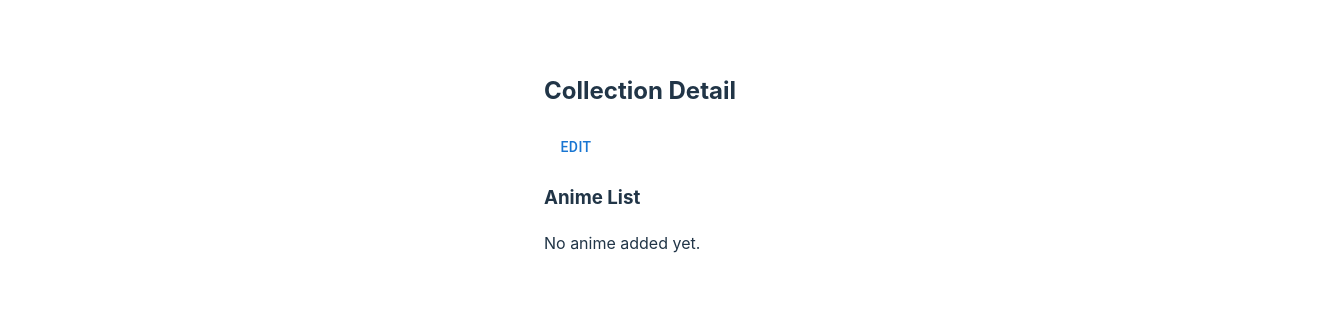
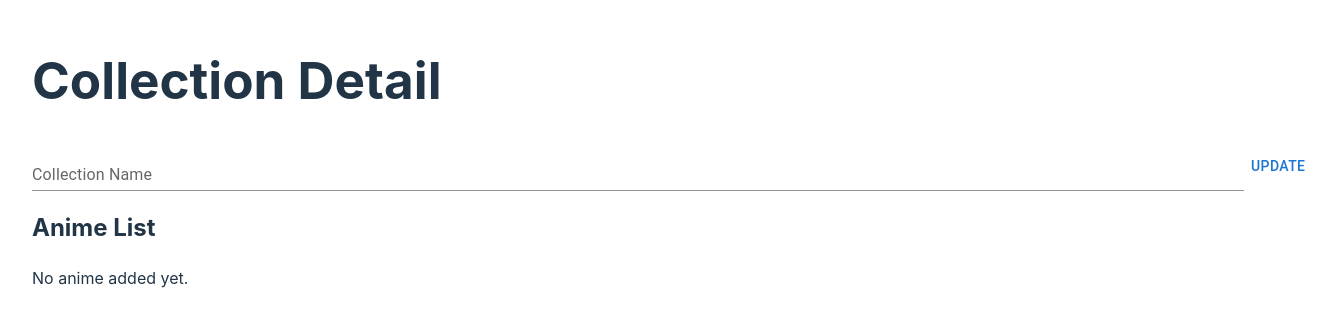
Before and after one commit to adityaputral/anime-list-collection, a React (Vite) app: page /collection-list/1/detail in a window 1280 px wide. Shown: the part 246-572 px from the top of the page, 1344 px wide, since content can reach past the window. Built offline with nearby package versions, Linux system fonts and the light colour scheme.

Commit message:
adjust collection detail styling

```diff
--- a/src/App.css
+++ b/src/App.css
@@ -1,7 +1,19 @@
 #root {
-  max-width: 1280px;
+  min-width: 1280px;
   margin: 0 auto;
   padding: 2rem;
+}
+
+@media only screen and (max-width: 1201px) {
+  #root {
+    min-width: 720px;
+  }
+}
+
+@media only screen and (max-width: 767px) {
+  #root {
+    min-width: 300px;
+  }
 }
 
 .logo {
--- a/src/pages/collection-detail/CollectionDetail.tsx
+++ b/src/pages/collection-detail/CollectionDetail.tsx
@@ -67,18 +67,20 @@ function CollectionDetail() {
   }, []);
   return (
     <>
-      <h2>Collection Detail</h2>
-      {editingCollection ? (
-        <TextField onChange={onTextChange} value={textValue} />
-      ) : (
-        textValue
-      )}
+      <h1>Collection Detail</h1>
+      <div css={{ display: 'flex' }}>
+        <TextField
+          fullWidth
+          label="Collection Name"
+          variant="standard"
+          onChange={onTextChange}
+          value={textValue}
+        />
 
-      <Button onClick={editingCollection ? editCollectionName : toggleEdit}>
-        {editingCollection ? 'Submit' : 'Edit'}
-      </Button>
+        <Button onClick={editCollectionName}>Update</Button>
+      </div>
 
-      <h3>Anime List</h3>
+      <h2>Anime List</h2>
       {collectionDetailData &&
       collectionDetailData.animeList &&
       collectionDetailData.animeList.length > 0 ? (
--- a/src/pages/collection-listing/CollectionListing.tsx
+++ b/src/pages/collection-listing/CollectionListing.tsx
@@ -74,7 +74,7 @@ export default function Counter() {
 
   return (
     <div>
-      <h2>Collection Listing</h2>
+      <h1>Collection Listing</h1>
 
       <NavigationButton />
       <Grid container spacing={3}>
```
